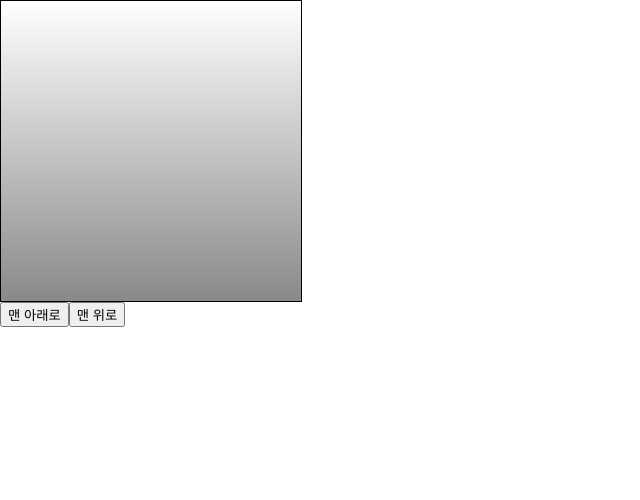
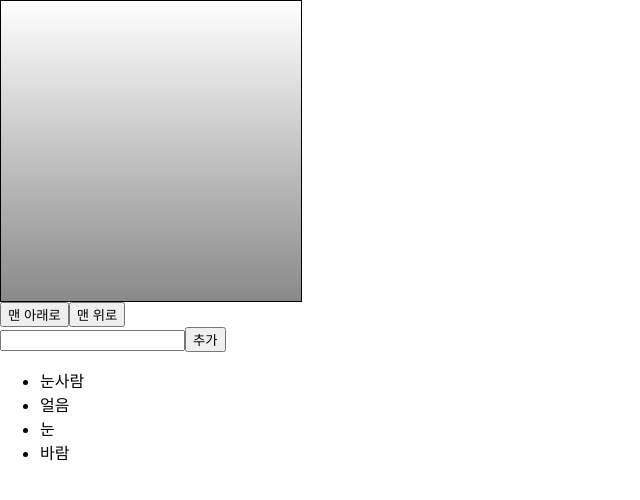
Before and after one commit to hyChunjae2023/react2025, a React (Create React App) app in the folder hello-react/: page / in a window 1280 px wide. Shown: the top 500 px of the page, without its empty margins (0-640 px from the left). Built offline with nearby package versions, Linux system fonts and the light colour scheme.

Commit message:
concat() filter() state의 배열 변경(새로운 배열을 만들어 state의 배열 변경)

```diff
--- a/hello-react/src/App.js
+++ b/hello-react/src/App.js
@@ -1,6 +1,7 @@
 import './App.css';
 import { Component, createRef } from 'react';
 import ScrollBox from './Components/ScrollBox';
+import IterationSample from './Components/IterationSapmple';
 
 class App extends Component {
   scrollBox = createRef();
@@ -11,6 +12,7 @@ class App extends Component {
         <ScrollBox ref={(ref) => this.scrollBox = ref} />
         <button onClick={() => this.scrollBox.scrollToBottom()}>맨 아래로</button>
         <button onClick={() => this.scrollBox.scrollToTop()}>맨 위로</button>
+        <IterationSample />
       </div>
     )
   }
--- /dev/null
+++ b/hello-react/src/Components/IterationSapmple.js
@@ -0,0 +1,60 @@
+import { useState } from "react";
+
+const IterationSample = () => {
+    /**
+     * arr.map(callback(currentValue, [thisArgs])
+     *
+     * map() : 배열 내 각 요소를 원하는 규칙에 따라 변환 후 그 결과를 새로운 배열로 생성하는 함수. 반복되는 컴포넌트 렌더링에 사용가능.
+     *         key: 리액트에서 컴포넌트 배열을 렌더링했을 때 어떤 원소의 변동여부를 확인하기 위해 사용.
+     *              (index 를 key 로 사용하면 배열이 변경될 때 비효율적으로 렌더링 되므로 고유값이 없을 때만 사용 권장)
+     *
+     * 불변성 유지: 리액트에서는 새로운 상태를 업데이트할 때 가존 상태를 그대로 두고 새로운 값을 설정하는 방법으로 불변성을 유지해 리엑트 컴포넌트 성능 최적화.
+     *
+     * state 의 배열을 변경할 때는 배열을 직접 변경하는 것이 아니라, concat()이나 filter() 함수로 새로운 배열을 만든 후 새로운 배열을 state 의 배열로 설정해 주어야 함.
+     * concat() : 불변성을 유지하면서 배열에 특정 항목을 추가(기존 배열로 새로운 배열을 생성).
+     * filter() : 불변성을 유지하면서 배열의 특정 항목을 삭제(특정 조건을 만족하는 원소들만 추출).
+     */
+    //const names = [ "눈사람", "얼음", "눈", "바람" ];
+    //const nameList = names.map((name, index) => <li key={index}>{name}</li>);
+    // 배열에 고유값 추가
+    const [ names, setNames ] = useState([
+        { id: 1, text: "눈사람" },
+        { id: 2, text: "얼음" },
+        { id: 3, text: "눈" },
+        { id: 4, text: "바람" },
+    ]);
+
+    /** 배열 데이터 추가 기능 (concat) */
+    const [ inputText, setInputText ] = useState('');
+    const [ nextId, setNextId ] = useState(5);
+    const onChange = e => setInputText(e.target.value);
+    const onClick = () => {
+        const result = names.concat({
+            id: nextId,
+            text: inputText
+        });
+        setNextId(nextId + 1);
+        setNames(result);
+        setInputText('');
+    }
+    const onKeyUp = (e) => {
+        if (e.target.value.trim() !== '' && e.key === "Enter") onClick();
+    }
+
+    /** 배열 데이터 삭제 기능 (filter) */
+    const onRemove = (id) => {
+        const result = names.filter((item) => item.id !== id);
+        setNames(result);
+    }
+
+    const nameList = names.map((item) => <li key={item.id} onDoubleClick={() => onRemove(item.id)}>{item.text}</li>);
+    return (
+        <div>
+            <input value={inputText} onChange={onChange} onKeyUp={onKeyUp} />
+            <button onClick={onClick}>추가</button>
+            <ul>{nameList}</ul>
+        </div>
+    )
+}
+
+export default IterationSample;
```
